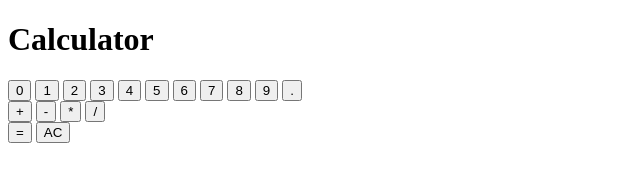
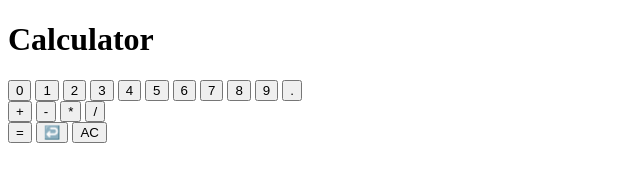
Before and after one commit to crousty24-bit/project-calculator, a plain HTML site: page index.html in a window 1280 px wide. Shown: the full height of the page, 0-640 px from the left. Drawn offline with Linux system fonts and the light colour scheme.

Commit message:
add button "undo"

```diff
--- a/index.html
+++ b/index.html
@@ -35,6 +35,7 @@
                     <button>/</button>
                 </div>
                 <button id="equal">=</button>
+                <button id="undo">↩️</button>
                 <button id="clear">AC</button>
             </div>
         </div>
```
